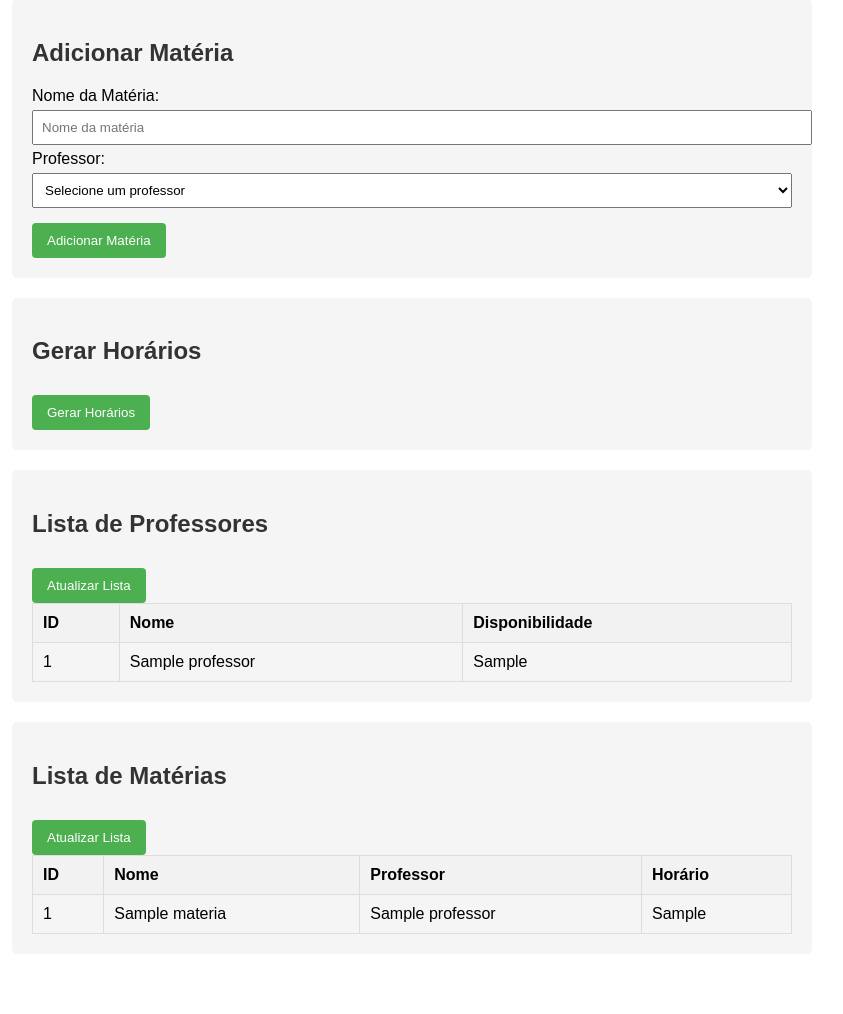
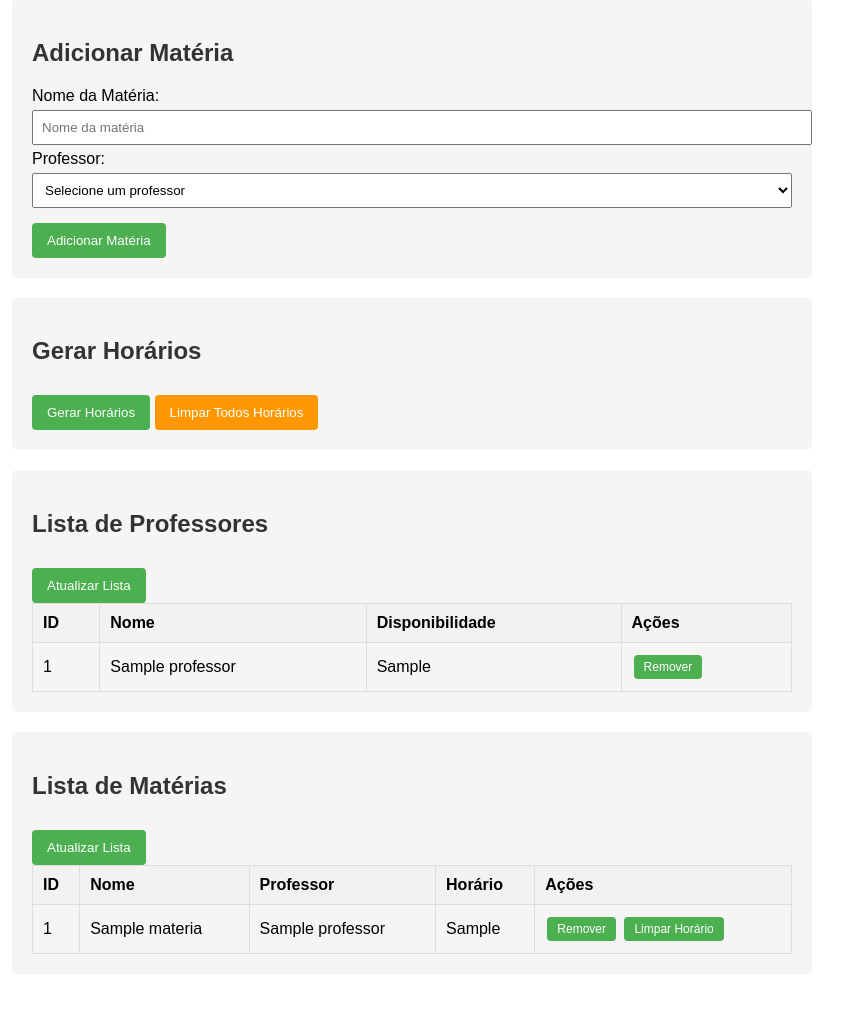
Before and after one commit to natanribeirobarbosa/faculdadeHorarios, a Flask app: page / in a window 1280 px wide. Shown: the part 400-1414 px from the top of the page, without its empty margins (228-1071 px from the left). Before the commit the page ends 1334 px from the top, so only its background shows below. Run offline with Flask 3, Linux system fonts and the light colour scheme; tables that the repository leaves empty hold one stand-in row (values such as "Sample post").

Commit message:
Assistant checkpoint: Adicionadas funcionalidades para gerenciar listas
Assistant generated file changes:
- main.py: Adicionar rotas para remover professores e matérias
- templates/index.html: Adicionar botões para remover e gerenciar itens, Adicionar botões para remover matérias e limpar horários, Adicionar botão para limpar todos os horários, Adicionar funções JavaScript para remoção e gerenciamento, Melhorar estilo dos botões

---

User prompt:

coloque um botão que eu possa removar itens e gerenciar itens das listas de professores lista de matérias e horarios

```diff
--- a/main.py
+++ b/main.py
@@ -86,6 +86,44 @@ def listar_materias():
 
     return jsonify({"materias": materias_lista})
 
+# Rota para remover professor
+@app.route('/remover_professor/<int:professor_id>', methods=['DELETE'])
+def remover_professor(professor_id):
+    professor = Professor.query.get(professor_id)
+    if not professor:
+        return jsonify({"error": "Professor não encontrado!"}), 404
+
+    # Verificar se o professor tem matérias associadas
+    materias = Materia.query.filter_by(professor_id=professor_id).all()
+    for materia in materias:
+        db.session.delete(materia)
+
+    db.session.delete(professor)
+    db.session.commit()
+    return jsonify({"message": "Professor e suas matérias removidos com sucesso!"})
+
+# Rota para remover matéria
+@app.route('/remover_materia/<int:materia_id>', methods=['DELETE'])
+def remover_materia(materia_id):
+    materia = Materia.query.get(materia_id)
+    if not materia:
+        return jsonify({"error": "Matéria não encontrada!"}), 404
+
+    db.session.delete(materia)
+    db.session.commit()
+    return jsonify({"message": "Matéria removida com sucesso!"})
+
+# Rota para limpar horário de uma matéria
+@app.route('/limpar_horario/<int:materia_id>', methods=['PUT'])
+def limpar_horario(materia_id):
+    materia = Materia.query.get(materia_id)
+    if not materia:
+        return jsonify({"error": "Matéria não encontrada!"}), 404
+
+    materia.horario = None
+    db.session.commit()
+    return jsonify({"message": "Horário da matéria removido com sucesso!"})
+
 # Rota para gerar horários sem conflito
 @app.route('/gerar_horarios', methods=['POST'])
 def gerar_horarios():
--- a/templates/index.html
+++ b/templates/index.html
@@ -37,6 +37,21 @@
         }
         button:hover {
             background-color: #45a049;
+            opacity: 0.9;
+        }
+
+        button.delete {
+            background-color: #f44336;
+        }
+
+        button.edit {
+            background-color: #2196F3;
+        }
+
+        td button {
+            margin: 2px;
+            padding: 5px 10px;
+            font-size: 12px;
         }
         .result {
             margin-top: 20px;
@@ -96,6 +111,7 @@
     <div class="section">
         <h2>Gerar Horários</h2>
         <button onclick="gerarHorarios()">Gerar Horários</button>
+        <button onclick="limparTodosHorarios()" style="background-color: #ff9800;">Limpar Todos Horários</button>
         <div id="resultadoHorarios" class="result" style="display: none;"></div>
     </div>
 
@@ -117,6 +133,93 @@
             listarProfessores();
             listarMaterias();
         };
+
+        function removerProfessor(professorId) {
+            if (!confirm(`Tem certeza que deseja remover o professor ID ${professorId}? Todas as matérias associadas também serão removidas.`)) {
+                return;
+            }
+
+            fetch(`/remover_professor/${professorId}`, {
+                method: 'DELETE'
+            })
+            .then(response => response.json())
+            .then(data => {
+                alert(data.message);
+                listarProfessores();
+                listarMaterias();
+            })
+            .catch(error => {
+                console.error('Erro:', error);
+                alert('Erro ao remover professor!');
+            });
+        }
+
+        function removerMateria(materiaId) {
+            if (!confirm(`Tem certeza que deseja remover a matéria ID ${materiaId}?`)) {
+                return;
+            }
+
+            fetch(`/remover_materia/${materiaId}`, {
+                method: 'DELETE'
+            })
+            .then(response => response.json())
+            .then(data => {
+                alert(data.message);
+                listarMaterias();
+            })
+            .catch(error => {
+                console.error('Erro:', error);
+                alert('Erro ao remover matéria!');
+            });
+        }
+
+        function limparHorario(materiaId) {
+            fetch(`/limpar_horario/${materiaId}`, {
+                method: 'PUT'
+            })
+            .then(response => response.json())
+            .then(data => {
+                alert(data.message);
+                listarMaterias();
+            })
+            .catch(error => {
+                console.error('Erro:', error);
+                alert('Erro ao limpar horário!');
+            });
+        }
+
+        function limparTodosHorarios() {
+            if (!confirm('Tem certeza que deseja limpar todos os horários?')) {
+                return;
+            }
+
+            fetch('/listar_materias')
+            .then(response => response.json())
+            .then(data => {
+                const materias = data.materias;
+                let promises = [];
+
+                materias.forEach(materia => {
+                    if (materia.horario) {
+                        promises.push(
+                            fetch(`/limpar_horario/${materia.id}`, {
+                                method: 'PUT'
+                            })
+                        );
+                    }
+                });
+
+                return Promise.all(promises);
+            })
+            .then(() => {
+                alert('Todos os horários foram limpos!');
+                listarMaterias();
+            })
+            .catch(error => {
+                console.error('Erro:', error);
+                alert('Erro ao limpar todos os horários!');
+            });
+        }
 
         function adicionarProfessor() {
             const nome = document.getElementById('profNome').value;
@@ -245,10 +348,17 @@
                     return;
                 }
 
-                let html = '<table><tr><th>ID</th><th>Nome</th><th>Disponibilidade</th></tr>';
+                let html = '<table><tr><th>ID</th><th>Nome</th><th>Disponibilidade</th><th>Ações</th></tr>';
 
                 data.professores.forEach(prof => {
-                    html += `<tr><td>${prof.id}</td><td>${prof.nome}</td><td>${prof.disponibilidade}</td></tr>`;
+                    html += `<tr>
+                        <td>${prof.id}</td>
+                        <td>${prof.nome}</td>
+                        <td>${prof.disponibilidade}</td>
+                        <td>
+                            <button onclick="removerProfessor(${prof.id})">Remover</button>
+                        </td>
+                    </tr>`;
 
                     // Adicionar ao select
                     const option = document.createElement('option');
@@ -277,14 +387,22 @@
                     return;
                 }
 
-                let html = '<table><tr><th>ID</th><th>Nome</th><th>Professor</th><th>Horário</th></tr>';
+                let html = '<table><tr><th>ID</th><th>Nome</th><th>Professor</th><th>Horário</th><th>Ações</th></tr>';
 
                 data.materias.forEach(mat => {
+                    let acaoHorario = mat.horario ?
+                        `<button onclick="limparHorario(${mat.id})">Limpar Horário</button>` :
+                        '';
+
                     html += `<tr>
                         <td>${mat.id}</td>
                         <td>${mat.nome}</td>
                         <td>${mat.professor_nome || 'Não definido'}</td>
                         <td>${mat.horario || 'Não definido'}</td>
+                        <td>
+                            <button onclick="removerMateria(${mat.id})">Remover</button>
+                            ${acaoHorario}
+                        </td>
                     </tr>`;
                 });
 
```
